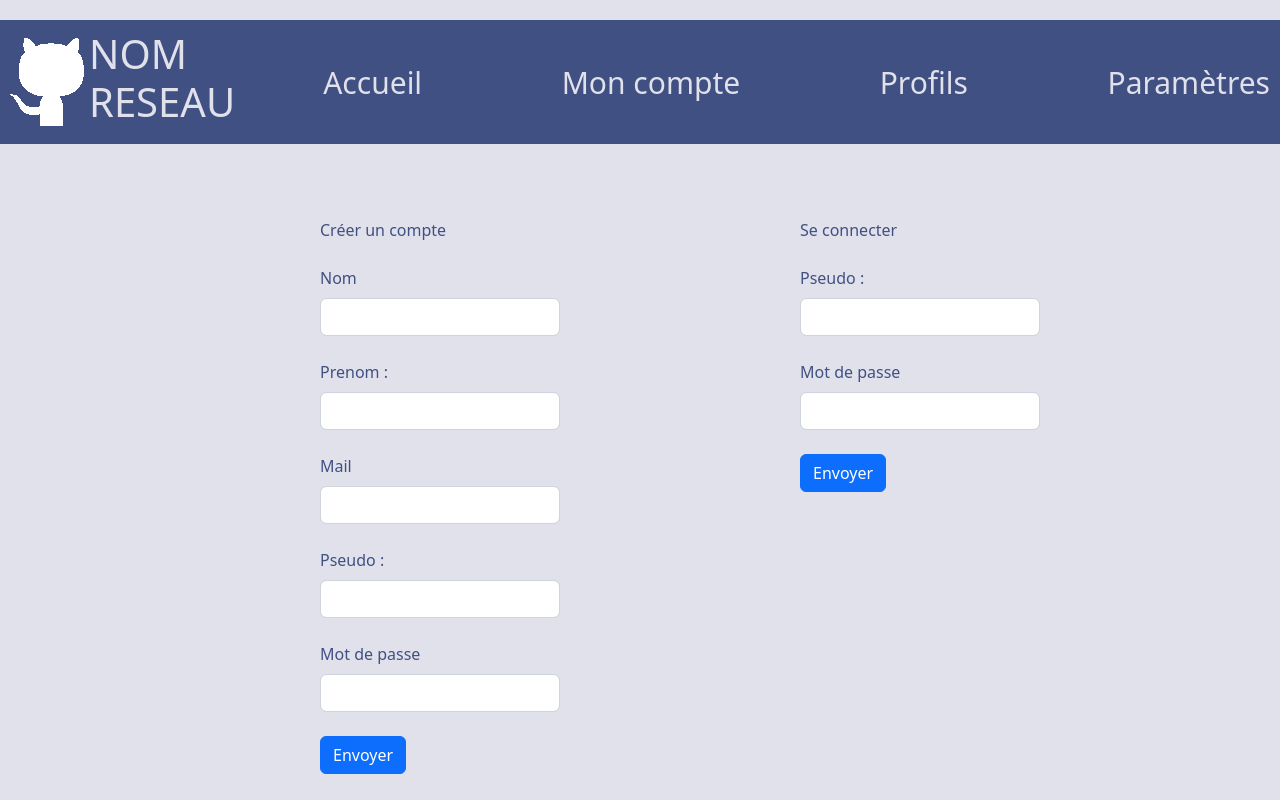
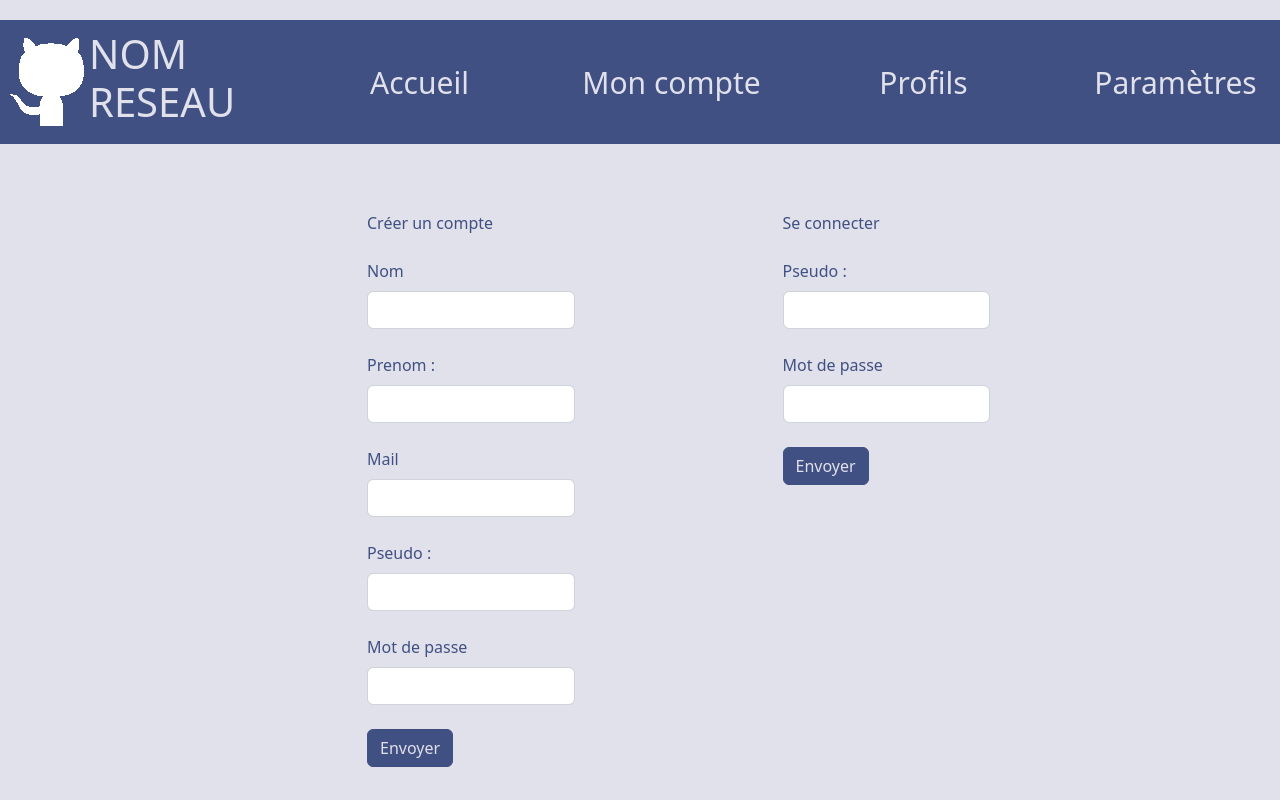
Before and after one commit to Mrpierrouge/Projet-axe, a PHP site: page /projet_axe/compte/index.php in a window 1280 px wide. Run offline with PHP 8.4, Linux system fonts and the light colour scheme; data comes from the database, SQL or seed files in the repository; both versions use the stored data as it was after the commit.

Commit message:
Add files via upload

```diff
--- a/compte/index.template.php
+++ b/compte/index.template.php
@@ -48,7 +48,7 @@
                 ' . $poste['tag'] . '
                 </p>';
                 }
-                echo'</p>
+                echo'
                 <p>
                 Écrit le  ' . date("d/m/Y", strtotime($poste['date'])) . " à " . date("H:i", strtotime($poste['date'])) . '
                 </p>
@@ -61,7 +61,7 @@
                             <input type="hidden" name="poste_id" value="' . $poste['poste_id'] . '">
                             <input type="submit" value="Supprimer">
                             </form>
-                        <button id="SupprimeNon" class="StopPopUp"> Non </button>
+                        <button class="StopPopUp SupprimeNon"> Non </button>
                     </div>';
         }
         echo '</section>';
@@ -76,52 +76,56 @@
 
     } elseif (!isset($_SESSION['user_actif']['pseudo'])) {
         echo '
-        <section id="zone_formulaires" class="offset-1 offset-md-2 col-md-9 offset-lg-3">
+        <div class="container">
+        <div class="row">
+        <div id="zone_formulaires" class="offset-1 offset-md-2 col-md-9 offset-lg-3">
         <div class="col-4 col-lg-3">
         <p>Créer un compte</p>
         <br>
         <form action="ajout_profil.php" method="POST">
         <input type="hidden" name="form" value="formulaire_ajout_compte">
-        <label class="form-label" for="contenu">Nom</label>
+        <label class="form-label" for="nom">Nom</label>
         <br>
         <input class="form-control" name="nom" id="nom">
         <br>
-        <label class="form-label" for="contenu">Prenom :</label>
+        <label class="form-label" for="prenom">Prenom :</label>
         <br>
         <input class="form-control" name="prenom" id="prenom">
         <br>
-        <label class="form-label" for="contenu">Mail</label>
+        <label class="form-label" for="mail">Mail</label>
         <br>
         <input class="form-control" name="mail" id="mail">
         <br>
-        <label class="form-label" for="contenu">Pseudo :</label>
+        <label class="form-label" for="pseudo1">Pseudo :</label>
         <br>
-        <input class="form-control" name="pseudo" >
+        <input class="form-control" name="pseudo" id="pseudo1">
         <br>
-        <label class="form-label" for="contenu">Mot de passe</label>
+        <label class="form-label" for="mdp1">Mot de passe</label>
         <br>
-        <input class="form-control" type="password" name="mdp" >
+        <input class="form-control" type="password" name="mdp" id="mdp1">
         <br>
-        <input class="btn btn-primary" type="submit" value="Envoyer">
+        <input class="btn btn-primary theme_grp1 bouton_submit" type="submit" value="Envoyer">
         </form>
         </div>
         <div class="offset-3 col-4 col-lg-3">
         <p>Se connecter</p>
         <br>
-        <form action="" method="POST">
+        <form method="POST">
           <input type="hidden" name="form" value="formulaire_connection">
-          <label class="form-label" for="contenu">Pseudo :</label>
+          <label class="form-label" for="pseudo2">Pseudo :</label>
           <br>
-          <input class="form-control" name="pseudo" >
+          <input class="form-control" name="pseudo" id="pseudo2">
           <br>
-          <label class="form-label" for="contenu">Mot de passe</label>
+          <label class="form-label" for="mdp2">Mot de passe</label>
           <br>
-          <input class="form-control" type="password" name="mdp" >
+          <input class="form-control" type="password" name="mdp" id="mdp2">
           <br>
-          <input class="btn btn-primary" type="submit" value="Envoyer">
+          <input class="btn btn-primary theme_grp1 bouton_submit" type="submit" value="Envoyer">
         </form>
         </div>
-        </section>
+        </div>
+        </div>
+        </div>
         ';
     } ?>
     <?php require_once("../popups.php") ?>
--- a/css/1main.css
+++ b/css/1main.css
@@ -8,6 +8,7 @@
 @import url(./compte.css);
 @import url(./horloge.css);
 @import url(./profils.css);
+@import url(./anim.css);
 
 *{
     padding: 0;
--- a/css/compte.css
+++ b/css/compte.css
@@ -10,3 +10,12 @@ p{
     padding-top: 5%;
     display: flex;
 }
+.theme_light.bouton_submit:hover{
+    background-color:white;
+    color: var(--Dark-color);
+
+}
+.theme_dark.bouton_submit:hover{
+    background-color: #223264;
+    color: var(--Light-color);
+}
--- a/css/navbar.css
+++ b/css/navbar.css
@@ -1,5 +1,6 @@
 #bande{
-	display: flex;
+	display: grid;
+	grid-template-columns: 20% 15% 15% 15% 15%;
 	margin-top:20px;
 	padding: 10px;
 	align-items: center;
@@ -15,22 +16,17 @@
 	padding-left: 10px;
 	width: 20%;
 }
-#liens{
-	width: 80%;
-	display: flex;
-	justify-content: space-between;
-	align-items: center;
-    min-width: 210px;
-}
-#liens > a {
+
+#bande > a{
 	font-size: 30px;
     text-decoration: none;
     text-align: center;
 	cursor: pointer;
 }
+
 .zone_logo{
 	display: flex;
-	align-items:center;
+	align-items: center;
 	gap: 5px;
 }
 #logo-dark{
@@ -75,13 +71,13 @@
 	z-index: 10;
 }
 
-@media screen and (max-width: 850px) {
-	#liens > a{
+@media screen and (max-width: 940px) {
+	#bande > a{
 		font-size: 20px;
 	}
 }
 @media screen and (max-width: 768px) {
-    #liens{
+    #bande > a{
 		display: none;
 	}
 	.zone_logo >img {
@@ -92,6 +88,9 @@
 	}
 	#zone_parametres{
 		opacity: 0;
+	}
+	#bande{
+		display: flex;
 	}
 }
 @media screen and (max-width: 600px) {
--- a/css/theme.css
+++ b/css/theme.css
@@ -2,11 +2,13 @@
     color: var(--Light-color);
     background-color: var(--Dark-color);
     transition: 1s;
+    border-color:  var(--Dark-color);
 }
 .theme_light{
     color: var(--Dark-color);
     background-color: var(--Light-color);
     transition: 1s;
+    border-color:  var(--Light-color);
 }
 .theme_dark > a{
     color: var(--Light-color);
@@ -17,6 +19,7 @@
 .theme_light > a:hover{
     color: #223264;
 }
+
 .theme_dark > a:hover{
     color:white;
 }
--- a/navbar.php
+++ b/navbar.php
@@ -29,12 +29,12 @@
         <h1>NOM RESEAU</h1>
     </div>
 
-    <div id="liens" class="theme_dark theme_grp1">
-        <a href="http://localhost/projet_axe/accueil/index.php">Accueil</a>
-        <a href="http://localhost/projet_axe/compte/index.php" class="lien">Mon compte</a>
-        <a href="http://localhost/projet_axe/profils/index.php" class="lien">Profils</a>
-        <a class="lien" id="LienParametres">Paramètres</a>
-    </div>
+
+    <a href="http://localhost/projet_axe/accueil/index.php">Accueil</a>
+    <a href="http://localhost/projet_axe/compte/index.php" class="lien">Mon compte</a>
+    <a href="http://localhost/projet_axe/profils/index.php" class="lien">Profils</a>
+    <a class="lien" id="LienParametres">Paramètres</a>
+
 
 </section>
 
--- a/popups.php
+++ b/popups.php
@@ -4,6 +4,11 @@
 
   <a href="http://localhost/projet_axe/compte/index.php" id="SeConnecter"> Se connecter</a>
 
+  <div class="zone_anim">
+    <div class="cercle"></div>
+    <div class="cercle" id="cercle2"></div>
+    <div class="cercle" id="cercle3"></div>
+  </div>
 </div>
 
 <div id="PopUpPoster" class="popup theme_dark theme_grp1">
@@ -15,13 +20,13 @@
         <input type="hidden" name="form" value="formulaire_ajout_poste">
         <input type="hidden" name="user" value="' . $_SESSION['user_actif']["id"] . '">
         <label for="media">Photo : </label>
-        <input type="file" accept="image/png, image/jpeg" name="media">
+        <input type="file" accept="image/png, image/jpeg" name="media" id="media">
         <br>
         <label for="contenu">Contenu :</label>
         <br>
         <textarea name="contenu" id="contenu" cols="30" rows="10"  required></textarea>
         <br>
-        <label for="pet-select"> Tags </label>
+        <label for="tag"> Tags </label>
 
       <select name="tag" id="tag">
         <option value=""></option>
--- a/profils/index.template.php
+++ b/profils/index.template.php
@@ -19,7 +19,7 @@
     <?php require_once '../popups.php'; ?>
     <section id="zone_recherche">
         <h2>Rechercher quelqu'un</h2>
-        <form action="" method="GET">
+        <form method="GET">
         <label for="recherche">Rechercher : </label>
         <br>
         <input type="text" name="recherche" id="recherche">
```
Also changed, not shown: css/anim.css (added, +43 -0 lines), projet_axe (1).sql (+6 -6 lines).
